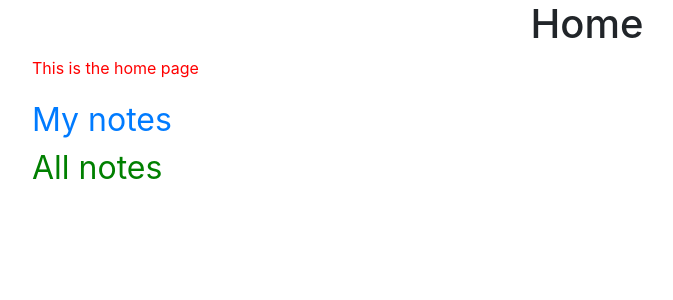
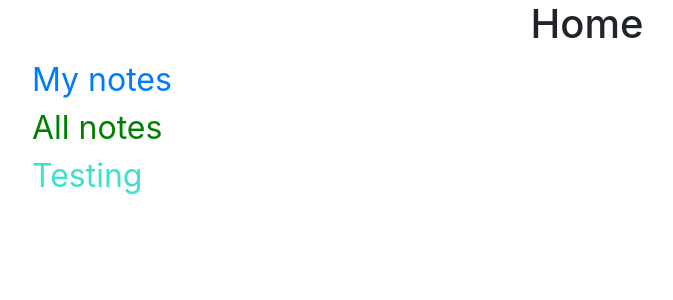
Before and after one commit to Randall-Ryan/Flask-AI-Project, a Flask app: page / in a window 1280 px wide. Shown: the part 56-356 px from the top of the page, without its empty margins (53-726 px from the left). Run offline with Flask 2, Linux system fonts and the light colour scheme; the visitor is signed in with stand-in values (Sample User, id 1); some libraries are stand-ins or nearby versions.

Commit message:
view updates

```diff
--- a/website/static/index.css
+++ b/website/static/index.css
@@ -5,8 +5,12 @@
 #my-notes-div {
     font-size: 200%;
 }
+#all-notes-div {
+    font-size: 200%;
+    color:green
+}
 
 #my-testing-div {
     font-size: 200%;
-    color:green
+    color:turquoise
 }
--- a/website/templates/home.html
+++ b/website/templates/home.html
@@ -1,10 +1,8 @@
 {% extends "base.html" %} {% block title %}Home{% endblock %} {% block content
 %}
 <h1 align="center">Home</h1>
-<p class="test">This is the home page</p>
 
 <a href="/my-notes"> <div id="my-notes-div">My notes</div> </a>
-<a href="/all-notes"
-  ><div id="my-testing-div">All notes</div> </a>
-  {% endblock %}
-</a>
+<a href="/all-notes"><div id="all-notes-div">All notes</div> </a>
+<a href="/testing"><div id="my-testing-div">Testing</div> </a>
+{% endblock %}
--- a/website/views.py
+++ b/website/views.py
@@ -1,6 +1,6 @@
 from flask import Blueprint, render_template, request, flash, jsonify
 from flask_login import login_required, current_user
-from .models import Note
+from .models import Note, User
 import json
 from . import db
 import os
@@ -9,6 +9,14 @@ import openai
 openai.organization = os.getenv("OPENAI_ORGANIZATION")
 openai.api_key = os.getenv("OPENAI_API_KEY")
 views = Blueprint("views", __name__)
+
+
+@views.route("/testing", methods=["GET", "POST"])
+@login_required
+def testing():
+    notes = Note.query.all()
+    users = User.query.all()
+    return render_template("testing.html", notes=notes, users=users, user=current_user)
 
 
 @views.route("/create-note", methods=["GET", "POST"])
```
Also changed, not shown: website/templates/testing.html (added, +9 -0 lines).
